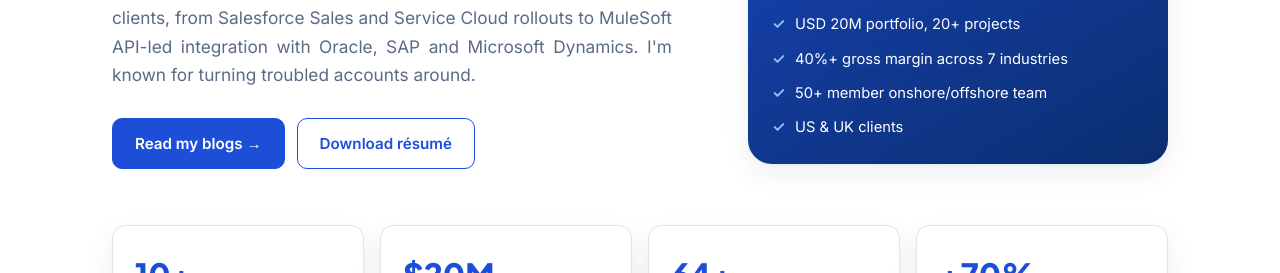
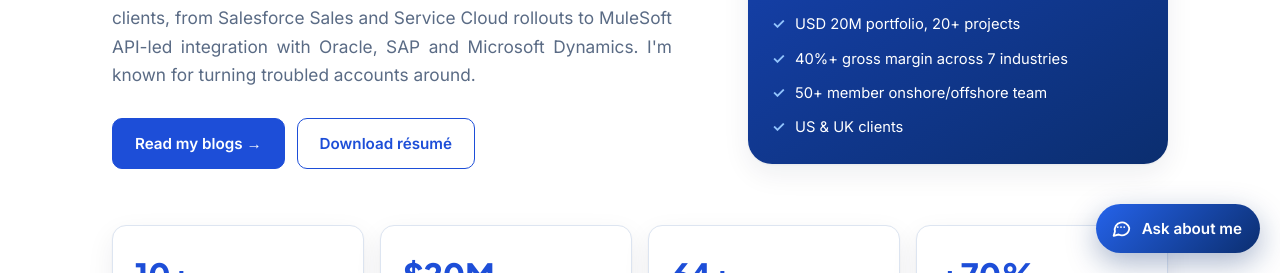
Before and after one commit to RK1405/my_website_2026, a plain HTML site: page index.html in a window 1280 px wide. Shown: the part 527-800 px from the top of the page. Drawn offline with Linux system fonts and the light colour scheme.

Commit message:
Turn on the chat assistant
Co-Authored-By: Claude Opus 5.5 <noreply@anthropic.com>
Claude-Session: https://claude.ai/code/session_013TExSHSqNUqhzaDJZ1JB4h

```diff
--- a/index.html
+++ b/index.html
@@ -625,7 +625,7 @@
 const CONTACT_EMAIL = "rk@rksasikumar.com";
 
 // Chat assistant: the address of the Cloudflare Worker (worker/ folder). Leave empty to hide the chat button.
-const CHAT_API = "";
+const CHAT_API = "https://rksasikumar-chat.ramakrishnann1404.workers.dev/chat";
 const CHAT_SUGGESTIONS = [
   "Summarise his experience",
   "What MuleSoft and Salesforce work has he done?",
```
